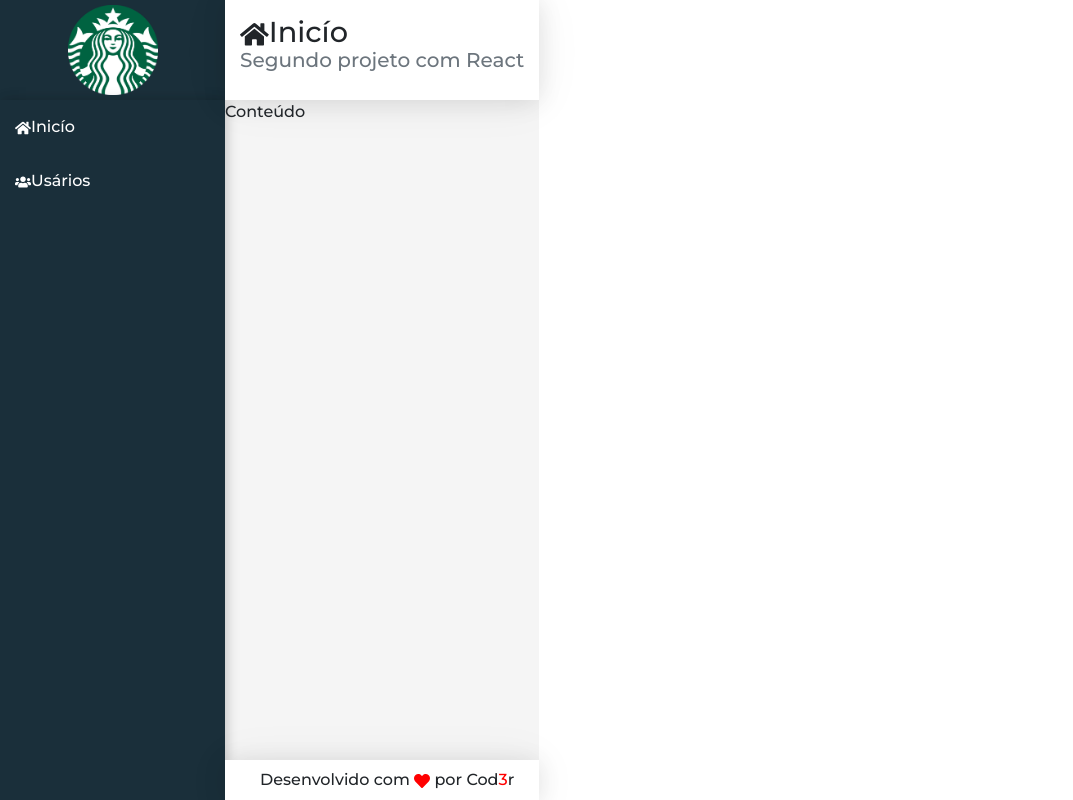
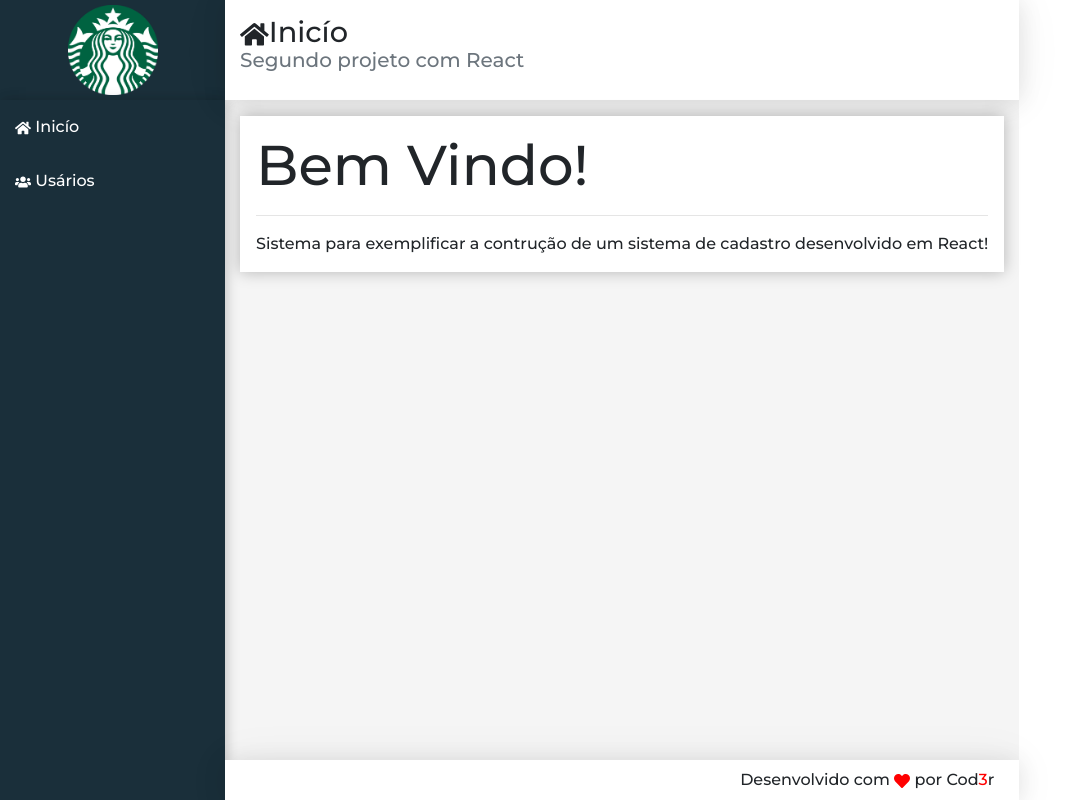
Before and after one commit to AldenirTakeshi/APP-CRUD-ReactJS, a React (Vite) app in the folder FrontEnd/: page / in a window 1280 px wide. Shown: the whole page, without its empty margins (0-1073 px from the left). Built offline with nearby package versions, Linux system fonts and the light colour scheme.

Commit message:
add Main/Home

```diff
--- a/FrontEnd/src/Main/App.jsx
+++ b/FrontEnd/src/Main/App.jsx
@@ -3,15 +3,15 @@
 import "bootstrap/dist/css/bootstrap.min.css";
 import Logo from "../components/template/Logo";
 import Footer from "../components/template/Footer";
-import Main from "../components/template/Main";
 import Nav from "../components/template/Nav";
+import Home from "../components/Home/Home";
 
 const App = () => {
   return (
     <div className="app">
       <Logo />
       <Nav />
-      <Main title="Inicío" subtitle="Segundo projeto com React" />
+      <Home />
       <Footer />
     </div>
   );
--- /dev/null
+++ b/FrontEnd/src/components/Home/Home.jsx
@@ -0,0 +1,17 @@
+import React from "react";
+import Main from "../template/Main";
+
+const Home = () => {
+  return (
+    <Main title="Inicío" subtitle="Segundo projeto com React">
+      <div className="display-4">Bem Vindo!</div>
+      <hr />
+      <p className="mb-0">
+        Sistema para exemplificar a contrução de um sistema de cadastro
+        desenvolvido em React!
+      </p>
+    </Main>
+  );
+};
+
+export default Home;
--- a/FrontEnd/src/components/template/Main.css
+++ b/FrontEnd/src/components/template/Main.css
@@ -0,0 +1,4 @@
+main > div {
+  background-color: #fff;
+  box-shadow: 0px 0px 15px #0004;
+}
--- a/FrontEnd/src/components/template/Main.jsx
+++ b/FrontEnd/src/components/template/Main.jsx
@@ -1,11 +1,14 @@
 import React from "react";
 import Header from "./Header";
+import "./Main.css";
 
 const Main = (props) => {
   return (
     <>
       <Header {...props} />
-      <main className="content">Conteúdo</main>
+      <main className="content container-fluid">
+        <div className="p-3 mt-3">{props.children}</div>
+      </main>
     </>
   );
 };
--- a/FrontEnd/src/components/template/Nav.jsx
+++ b/FrontEnd/src/components/template/Nav.jsx
@@ -9,13 +9,11 @@
       <nav className="menu">
         {/* <NavItem text="Início" /> */}
         <a href="#/users">
-          <FaHome />
-          Inicío
+          <FaHome /> Inicío
         </a>
         {"  "}
         <a href="#/users">
-          <FaUsers />
-          Usários
+          <FaUsers /> Usários
         </a>
       </nav>
     </aside>
```
Also changed, not shown: FrontEnd/src/components/template/Home.jsx (added).
